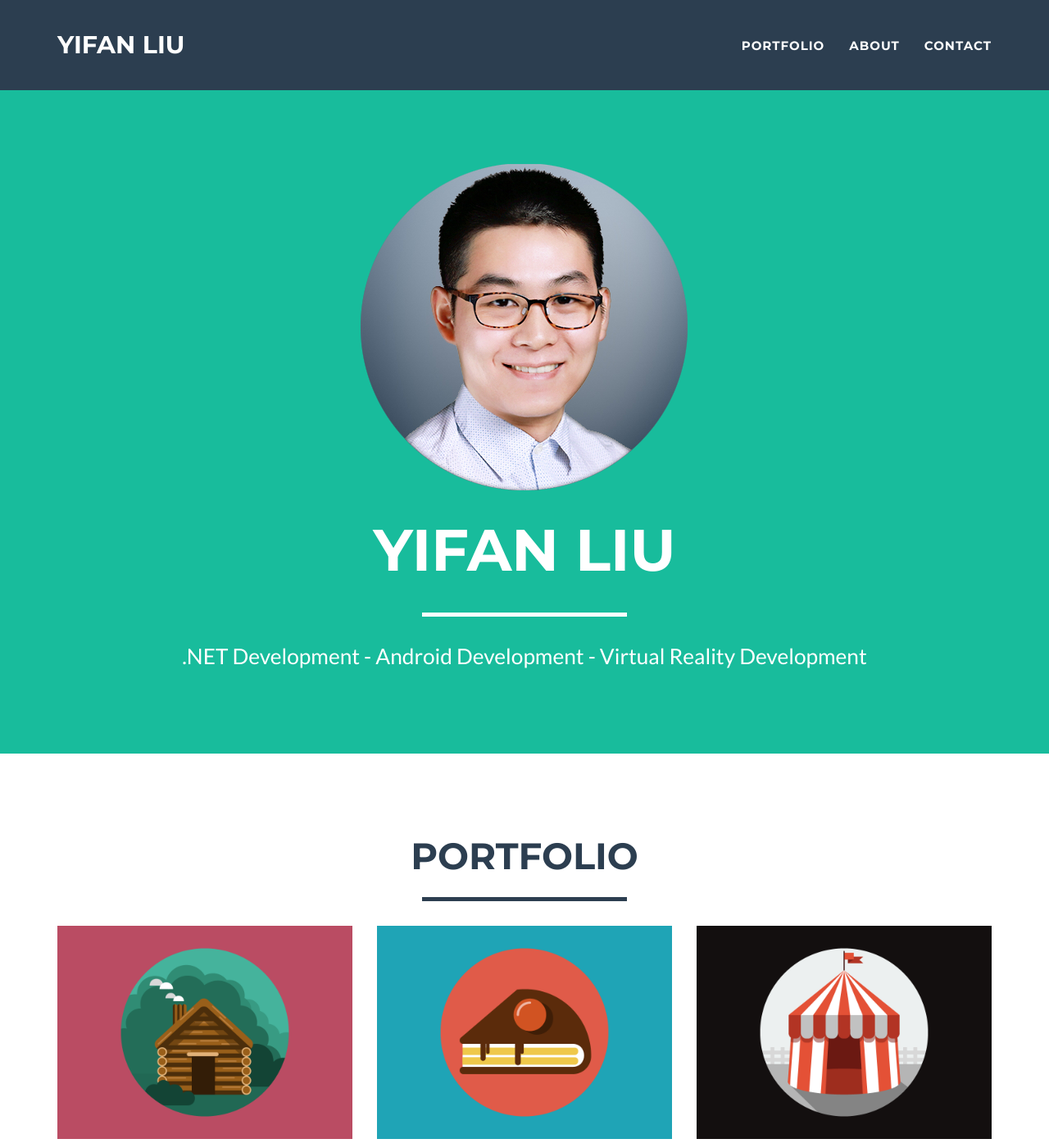
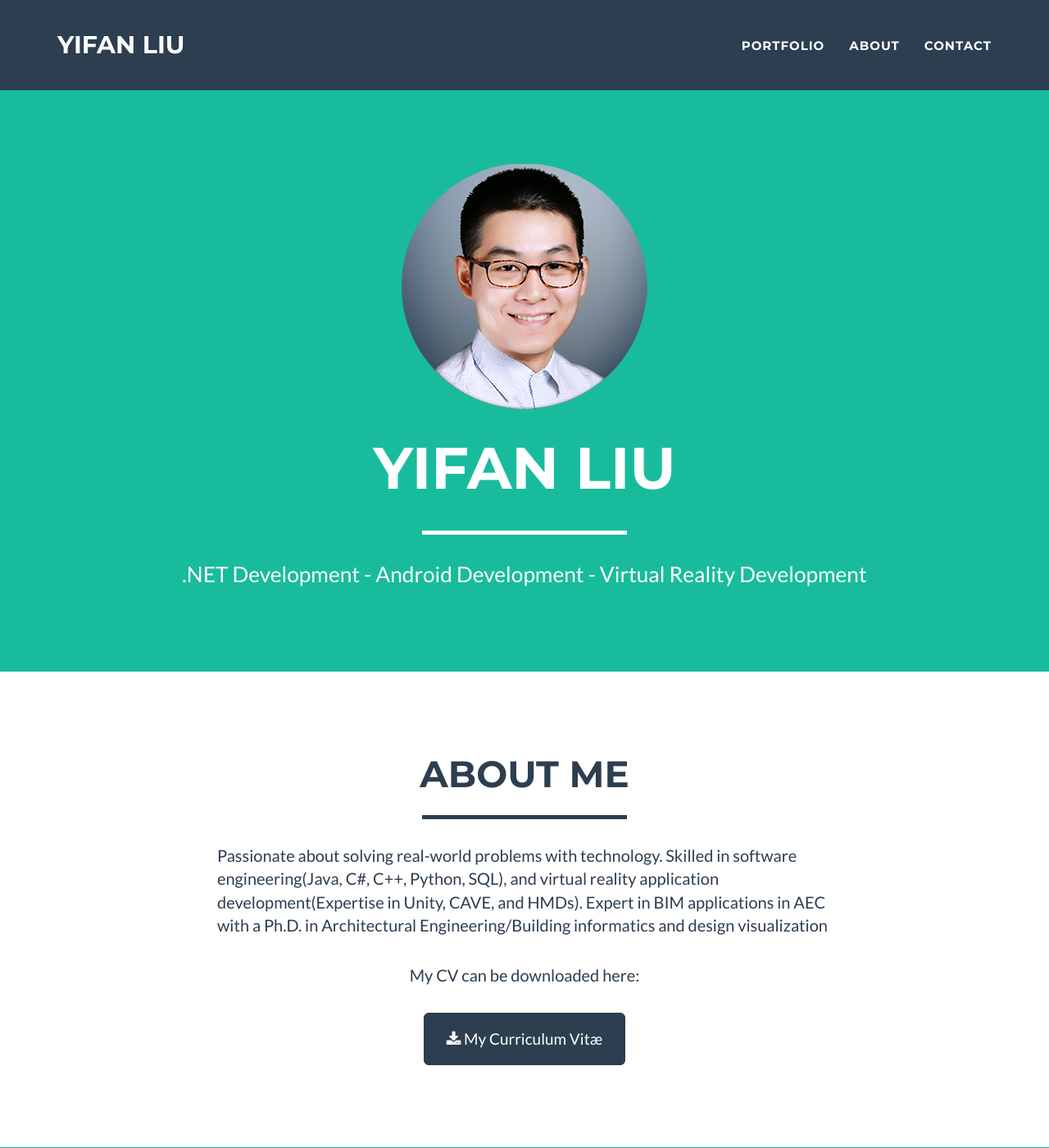
Before and after one commit to ivanifan/yifan.github.io, a Jekyll site: the page built from index.html, in a window 1280 px wide and 1400 px high. Shown: the whole window at 82% size. Built offline with Jekyll 4.4.1, drawn with Linux system fonts in a browser that asks for light colours; some of the changed text lies outside the part shown.

Commit message:
Shuffle sections
1. pull about forward
2. change profile pic size

```diff
--- a/_config.yml
+++ b/_config.yml
@@ -32,7 +32,7 @@ color:
 
 # Footer settings
 footer:
-  copyright: Dr. Henry Jekyll
+  copyright: Dr. Yifan Liu
   location: Location
   social: Around the Web
   credits: Credits
@@ -40,9 +40,9 @@ footer:
 # Social networks usernames (many more available: google-plus, flickr, dribbble, pinterest, instagram, tumblr, linkedin, etc.)
 social:
   - title: twitter
-    url: http://twitter.com/
+    url: https://twitter.com/Yifan_BIM
   - title: facebook
-    url:
+    url: https://facebook.com
   - title: stack-overflow
     url: http://stackoverflow.com
   - title: bitbucket
@@ -52,11 +52,13 @@ social:
 
 # Postal address (add as many lines as necessary)
 address:
+  - line: Department of Computer Science
+  - line: Brown University
   - line: Providence
   - line: Rhode Island, 02906
 
 # Credits content
-credits: 'Freelancer is a free to use, open source Bootstrap theme created by <a href="http://startbootstrap.com">Start Bootstrap</a>.'
+credits: 'This website is created based on a free to use, open source Bootstrap theme created by <a href="http://startbootstrap.com">Start Bootstrap</a>. Big thanks to Start Bootstrap!'
 
 # Build settings
 markdown: kramdown
--- a/_includes/about.html
+++ b/_includes/about.html
@@ -1,22 +1,28 @@
  <!-- About Section -->
-    <section class="success" id="about">
+    <section id="about">
         <div class="container">
             <div class="row">
                 <div class="col-lg-12 text-center">
-                    <h2>About</h2>
-                    <hr class="star-light">
+                    <h2>About Me</h2>
+                    <hr class="star-primary">
                 </div>
             </div>
             <div class="row">
-                <div class="col-lg-4 col-lg-offset-2">
-                    <p>My introduction. fa;fjasfskldfjafasklfja;klfjafkjakfjalkfaj;fjalkfjas;fjalkfjklasjfklajflasjfkl;asjf;afjal; falf ja;flja;lf salkf alkfja;lfja;lsfjas;lkjl;afjals;fjlsaf</p>
+                <div class="col-xs-8 col-xs-offset-2">
+                    <p>Passionate about solving real-world problems with technology. Skilled in software engineering(Java, C#, C++, Python, SQL), and virtual reality application development(Expertise in Unity, CAVE, and HMDs). Expert in BIM applications in AEC with a Ph.D. in Architectural Engineering/Building informatics and design visualization</p>
+                    <br>
+                    <p align="center">My CV can be downloaded here:
+                    </p>
                 </div>
+            </div>
 <!--                 <div class="col-lg-4">
                     <p>Whether you're a student looking to showcase your work, a professional looking to attract clients, or a graphic artist looking to share your projects, this template is the perfect starting point! </p>
                 </div> -->
-                <div class="col-lg-8 col-lg-offset-2 text-center">
-                    <a href="#" class="btn btn-lg btn-outline">
-                        <i class="fa fa-download"></i> My Resume
+            <br>
+            <div class="row">
+                <div class="col-lg-4 col-lg-offset-4 text-center">
+                    <a href="#" class="btn btn-lg btn-primary">
+                        <i class="fa fa-download"></i> My Curriculum Vitæ
                     </a>
                 </div>
             </div>
--- a/_includes/contact_static.html
+++ b/_includes/contact_static.html
@@ -7,6 +7,14 @@
 				<hr class="star-primary">
 			</div>
 		</div>
+
+		<div class="row">
+             <div class="col-lg-12 text-center">
+                 <h3><small>Questions? Comments? Collaboration? Anything!</small></h3>
+                 <!-- <hr class="star-primary"> -->
+             </div>
+        </div>
+
 		<div class="row">
 			<div class="col-lg-8 col-lg-offset-2">
 				<form  action="//formspree.io/{{ site.email }}" method="POST" name="sentMessage" id="contactForm" novalidate>
--- a/_includes/css/main.css
+++ b/_includes/css/main.css
@@ -86,7 +86,7 @@ header {
 }
 
 header .container {
-    padding-top: 100px;
+    padding-top: 50px;
     padding-bottom: 50px;
 }
 
@@ -99,12 +99,12 @@ header .intro-text .name {
     display: block;
     text-transform: uppercase;
     font-family: Montserrat,"Helvetica Neue",Helvetica,Arial,sans-serif;
-    font-size: 2em;
+    font-size: 1.1em;
     font-weight: 700;
 }
 
 header .intro-text .skills {
-    font-size: 1.25em;
+    font-size: 1em;
     font-weight: 300;
 }
 
--- a/_includes/portfolio_grid.html
+++ b/_includes/portfolio_grid.html
@@ -1,11 +1,11 @@
 
     <!-- Portfolio Grid Section -->
-    <section id="portfolio">
+    <section class="success" id="portfolio">
         <div class="container">
             <div class="row">
                 <div class="col-lg-12 text-center">
                     <h2>Portfolio</h2>
-                    <hr class="star-primary">
+                    <hr class="star-light">
                 </div>
             </div>
             <div class="row">
--- a/_layouts/default.html
+++ b/_layouts/default.html
@@ -4,8 +4,8 @@
     <body id="page-top" class="index">
     {% include nav.html %}
     {% include header.html %}
+    {% include about.html %}
     {% include portfolio_grid.html %}
-    {% include about.html %}
 
     {% if site.contact == "static" %}
     {% include contact_static.html %}
```
Also changed, not shown: img/profile.png, 12 other files.
